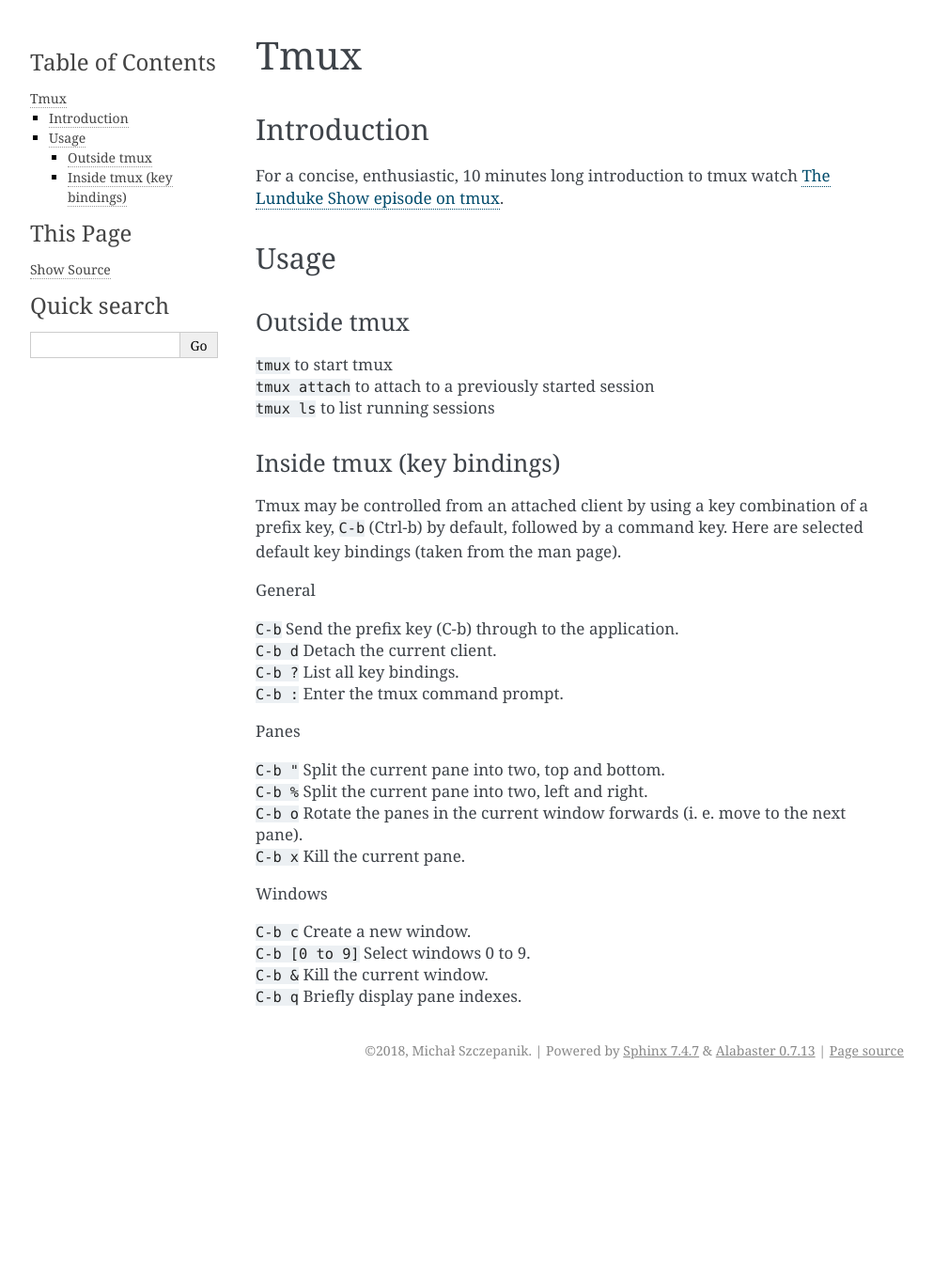
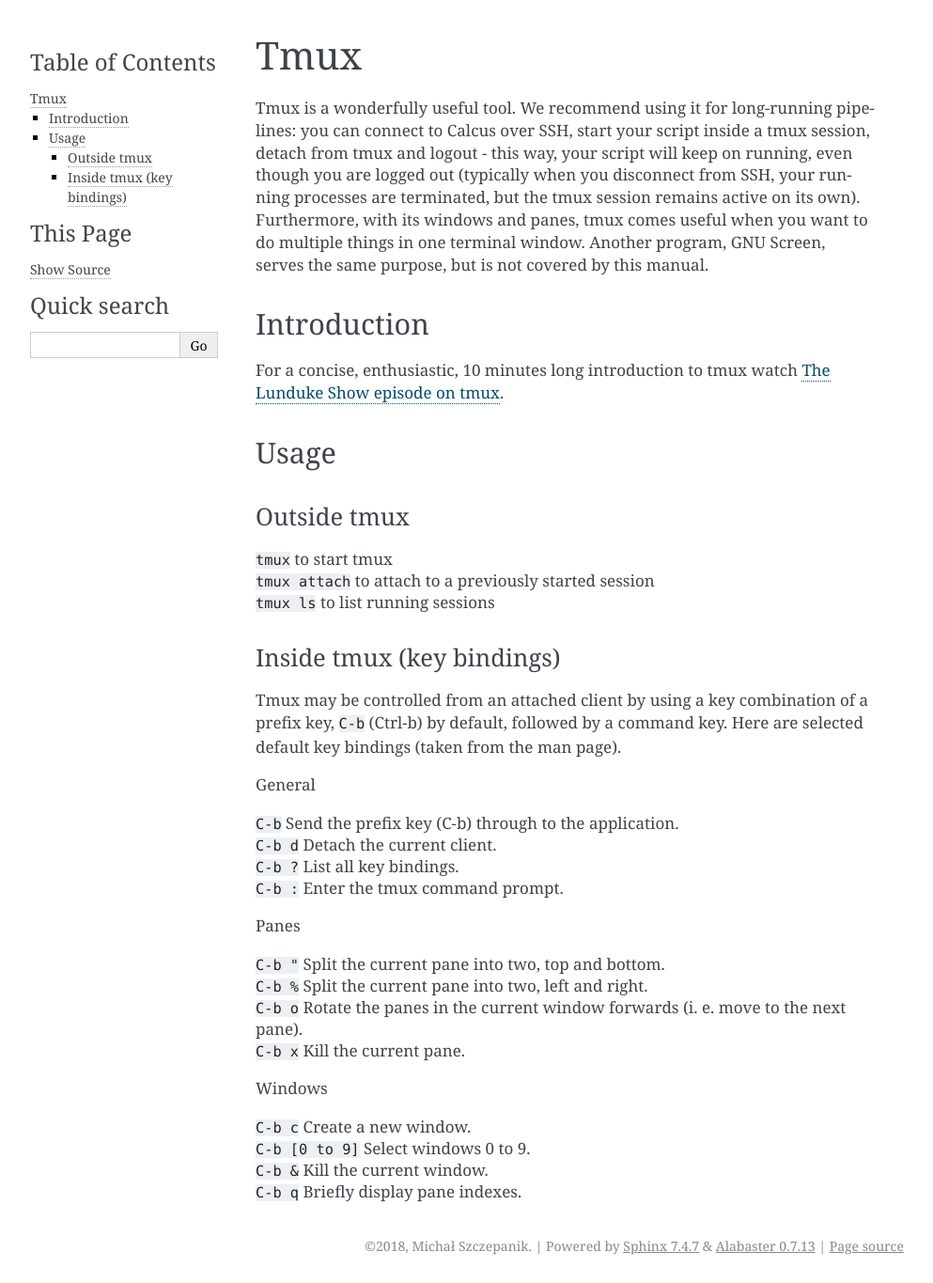
Before and after one commit to nencki-lobi/lobi-inhouse, a Sphinx documentation site: the page built from docs/tmux.rst, in a window 1280 px wide. Shown: the whole page at 94% size, without its empty margins (148-1141 px from the left). Built offline with Sphinx 7.4.7, drawn with Linux system fonts in a browser that asks for light colours; before the commit the page ends 1157 px from its top, so only the background shows below that.

Commit message:
Add intro paragraph on tmux

```diff
--- a/docs/tmux.rst
+++ b/docs/tmux.rst
@@ -1,5 +1,7 @@
 Tmux
 ====
+
+Tmux is a wonderfully useful tool. We recommend using it for long-running pipelines: you can connect to Calcus over SSH, start your script inside a tmux session, detach from tmux and logout - this way, your script will keep on running, even though you are logged out (typically when you disconnect from SSH, your running processes are terminated, but the tmux session remains active on its own). Furthermore, with its windows and panes, tmux comes useful when you want to do multiple things in one terminal window. Another program, GNU Screen, serves the same purpose, but is not covered by this manual.
 
 Introduction
 ------------
```
